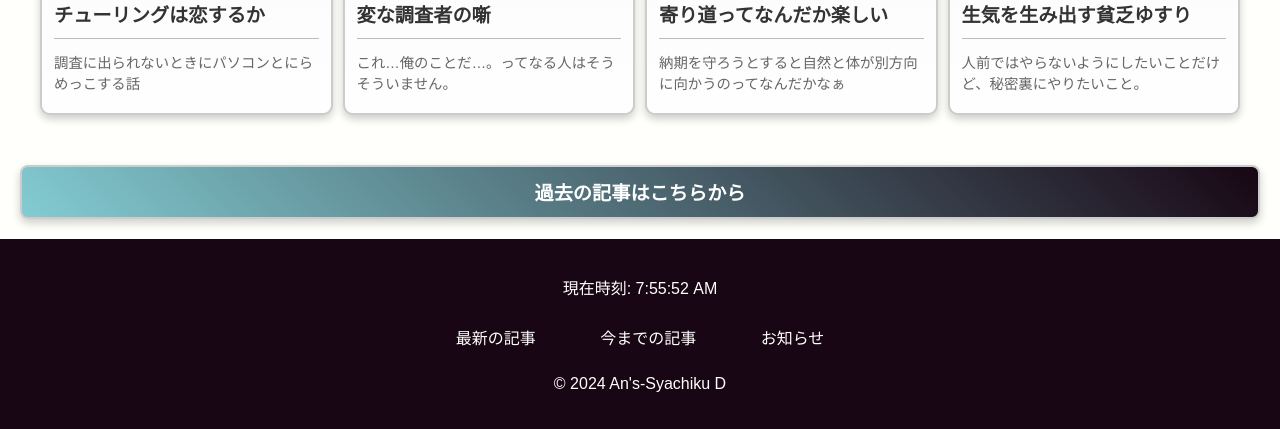
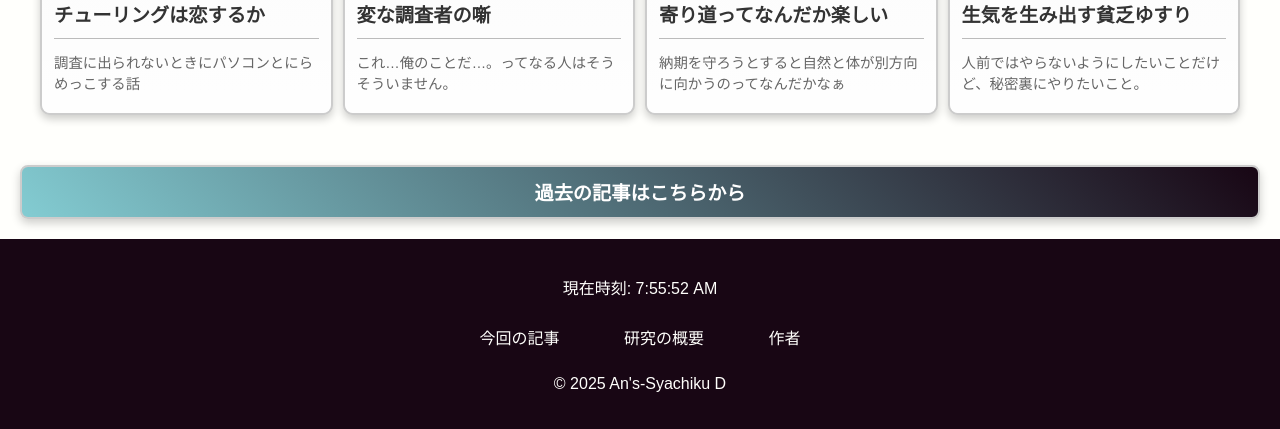
Before and after one commit to ATARO-QQQ/Ansya-research-portal-home-test-instant-1, a plain HTML site: page index.html in a window 1280 px wide. Shown: the part 1817-2246 px from the top of the page. Drawn offline with Linux system fonts and the light colour scheme.

Commit message:
Update index.html

```diff
--- a/index.html
+++ b/index.html
@@ -553,11 +553,11 @@
 <footer>
     <p>現在時刻: <span id="current-time">--:--:--</span></p>
     <div class="footer-menu">
-        <a href="#">最新の記事</a>
-        <a href="#">今までの記事</a>
-        <a href="#">お知らせ</a>
+        <a href="#">今回の記事</a>
+        <a href="#">研究の概要</a>
+        <a href="#">作者</a>
     </div>
-    <p>&copy; 2024 An's-Syachiku D</p>
+    <p>&copy; 2025 An's-Syachiku D</p>
 </footer>
 
 <script>
```
